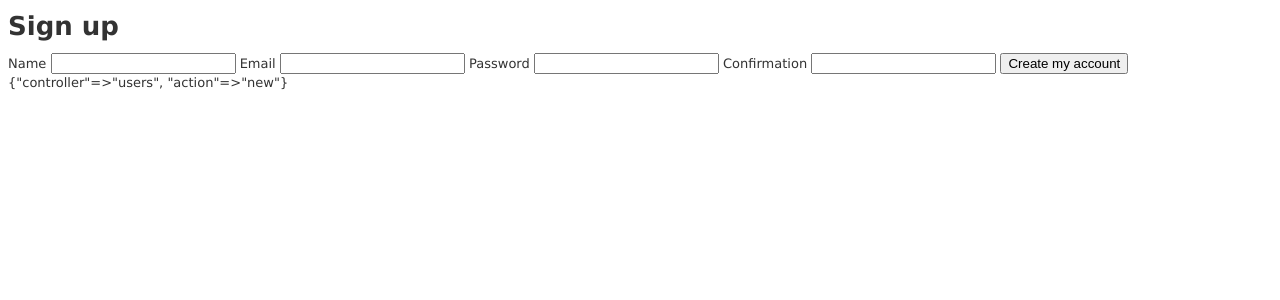
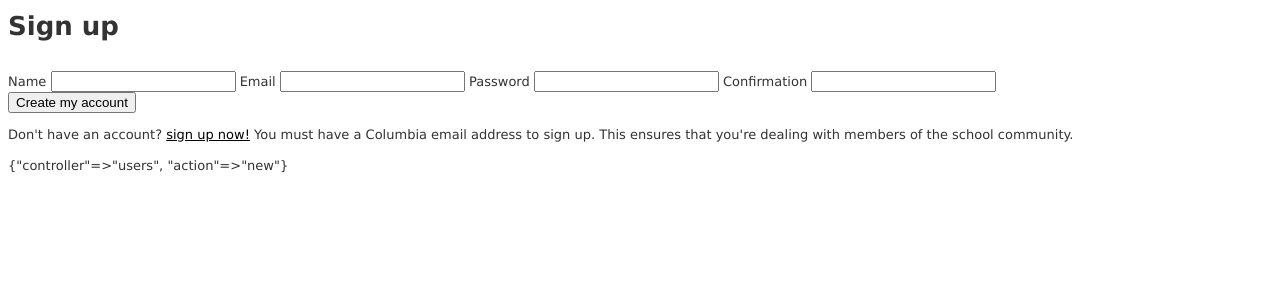
Before and after one commit to ckesurf/ivyswap, a Rails app: page /signup in a window 1280 px wide. Shown: the part 93-393 px from the top of the page. Run offline with Rails 7, Linux system fonts and the light colour scheme; style sheets or scripts are compiled from the project's sources; parts of the project's set-up code (start-up, migrations or seed data) failed here and were passed over; some libraries are stand-ins or nearby versions.

Commit message:
more styling sign in sign out

```diff
--- a/app/assets/stylesheets/custom.css.scss
+++ b/app/assets/stylesheets/custom.css.scss
@@ -30,6 +30,10 @@ h1{
 .navbar-color {
   background-image: 0;
   background-color: $dark-grey-blue;
+}
+
+.navbar-inverse .nav > li > a {
+   color: #f4f4ee;
 }
 
 .color-blue{
--- a/app/views/users/new.html.erb
+++ b/app/views/users/new.html.erb
@@ -1,8 +1,10 @@
+<div class="hero-unit span7 center-box">
     <% provide(:title, 'Sign up') %>
     <h1>Sign up</h1>
+  <br/>
 
     <div class="row">
-  <div class="span6 offset3">
+      <div class="span3">
         <%= form_for(@user) do |f| %>
 
           <%= render 'shared/error_messages', object: f.object %>
@@ -18,8 +20,15 @@
 
           <%= f.label :password_confirmation, "Confirmation" %>
           <%= f.password_field :password_confirmation %>
-
-      <%= f.submit "Create my account", class: "btn btn-large btn-primary" %>
+          <br/>
+          <%= f.submit "Create my account", class: "btn btn-large" %>
         <% end %>
       </div>
+      <div class="span3 no-account">
+        <div class="">
+          <p> Don't have an account? <%= link_to "sign up now!", signup_path %> You must have a Columbia email address to sign up. This ensures that you're
+            dealing with members of the school community. </p>
         </div>
+      </div>
+    </div>
+</div>
--- a/app/views/users/show.html.erb
+++ b/app/views/users/show.html.erb
@@ -1,3 +1,4 @@
+
     <% provide(:title, @user.name) %>
     <div class="row">
       <aside class="span4">
@@ -20,10 +21,7 @@
           <%= will_paginate @products %>
         <% end %>
       </div>
-
+    </div>
     <br />
 
     <%= link_to 'New product', new_product_path %>
-
-
-</div>
```
Also changed, not shown: app/views/users/edit.html.erb (+5 -2 lines). Lines whose indentation alone changed are shown as unchanged.
